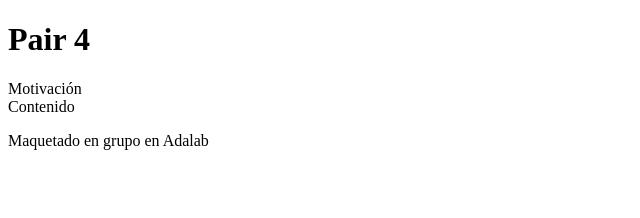
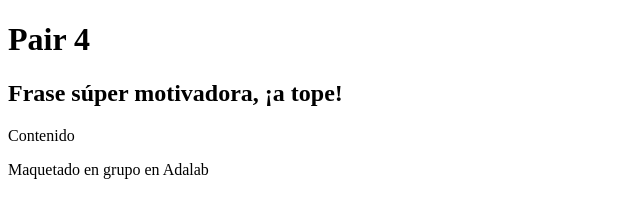
Before and after one commit to Jenn-jt/Control-de-versiones, a plain HTML site: page index.html in a window 1280 px wide. Shown: the whole page, without its empty margins (0-640 px from the left). Drawn offline with Linux system fonts and the light colour scheme.

Commit message:
added content section

```diff
--- a/index.html
+++ b/index.html
@@ -11,7 +11,9 @@
       <h1>Pair 4</h1>
     </header>
     <main>
-      <section>Motivación</section>
+      <section class="motivacion">
+        <h2>Frase súper motivadora, ¡a tope!</h2>
+      </section>
       <section>Contenido</section>
     </main>
     <footer>
```
